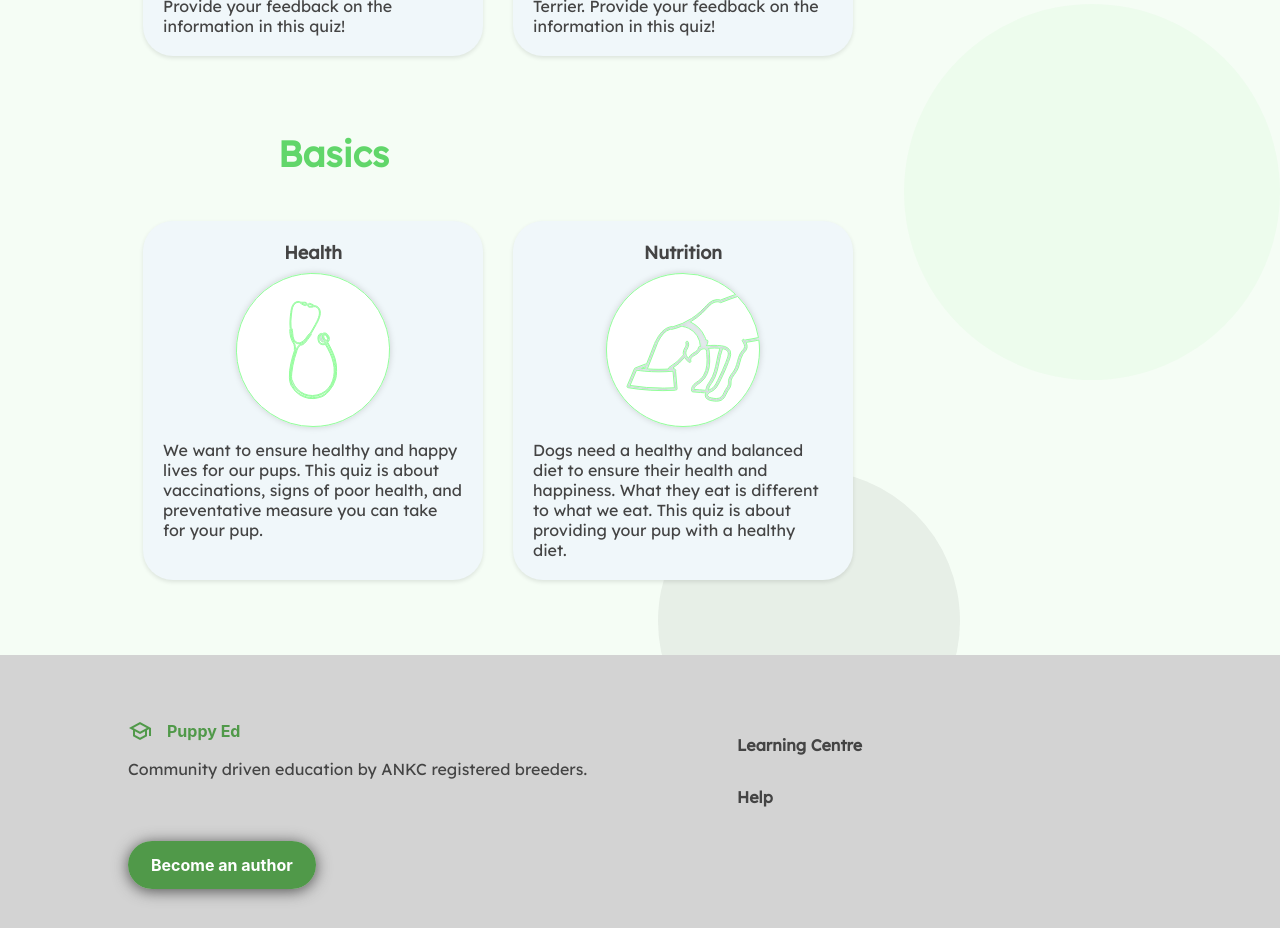
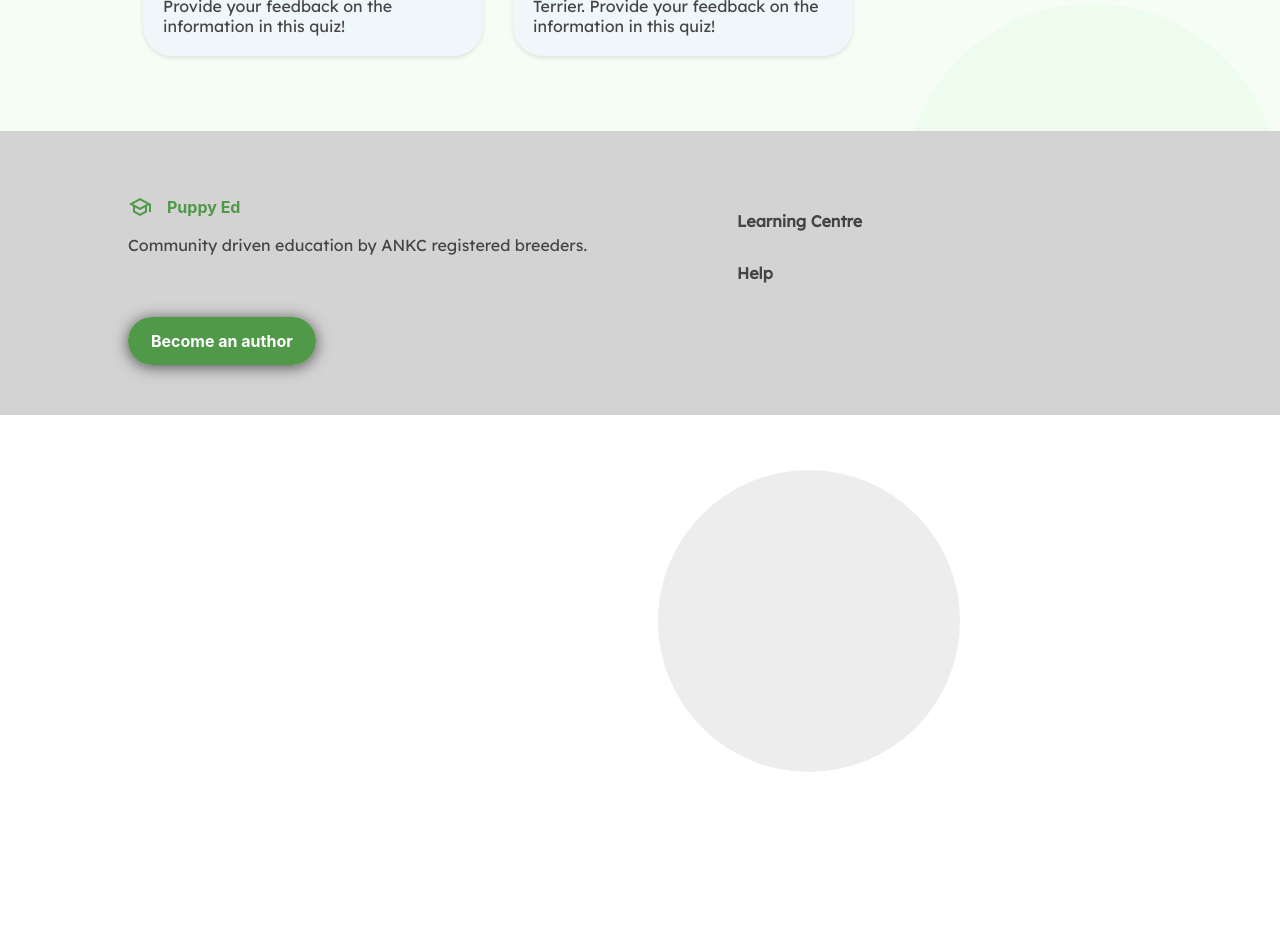
Before and after one commit to dylman123/puppy-ed, a React (Create React App) app: page /learning-centre in a window 1280 px wide. Shown: the part 920-1848 px from the top of the page. After the commit the page ends 1692 px from the top, so only its background shows below. Built offline with nearby package versions, Linux system fonts and the light colour scheme.

Commit message:
hid basics section

```diff
--- a/src/containers/LearningCentrePage/LearningCentrePage.js
+++ b/src/containers/LearningCentrePage/LearningCentrePage.js
@@ -33,10 +33,10 @@ export default function LearningCentrePage() {
           {modules.filter(m => m.category === 'dog-breeds').map(mapModuleToCard)}
         </div>
 
-        <h2 className='titleBasics'>Basics</h2>
-        <div className='moduleCards'>
+        {/* <h2 className='titleBasics'>Basics</h2> */}
+        {/* <div className='moduleCards'>
           {modules.filter(m => m.category === 'basics').map(mapModuleToCard)}
-        </div>
+        </div> */}
 
       </div>
   );
```
